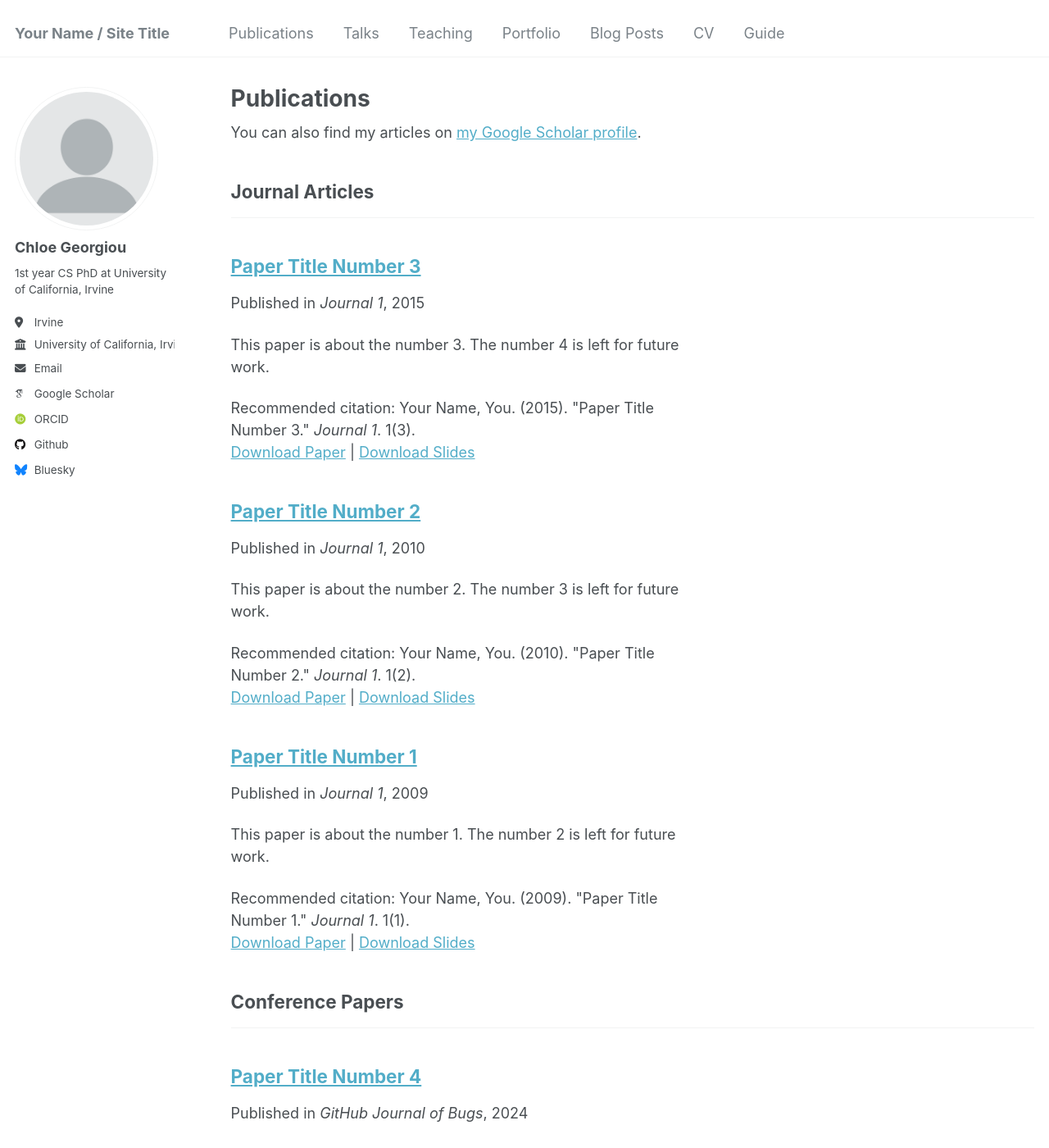
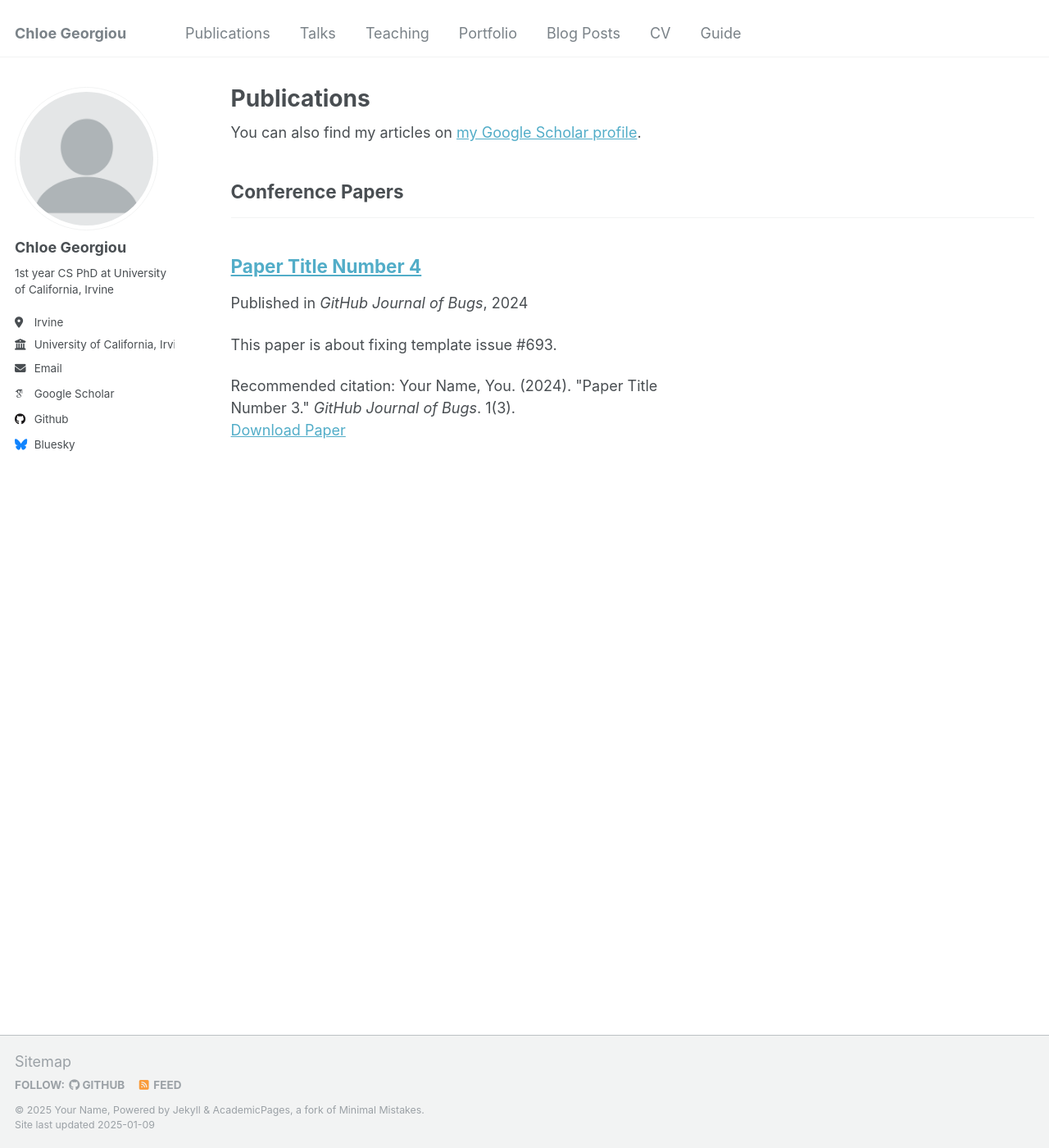
Before and after one commit to chloegeo/chloegeo.github.io, a Jekyll site: the page built from _pages/publications.html, in a window 1280 px wide and 1400 px high. Shown: the whole window at 82% size. Built offline with Jekyll 4.4.1, drawn with Linux system fonts in a browser that asks for light colours; some web fonts are replaced.

Commit message:
Update _config.yml

```diff
--- a/_config.yml
+++ b/_config.yml
@@ -8,11 +8,11 @@
 
 # Basic Site Settings
 locale                   : "en-US"
-title                    : "Your Name / Site Title"
+title                    : "Chloe Georgiou"
 title_separator          : "-"
 name                     : &name "Your Name"
 description              : &description "personal description"
-url                      : https://academicpages.github.io # the base hostname & protocol for your site e.g. "https://[your GitHub username].github.io"
+url                      : https://chloegeo.github.io # the base hostname & protocol for your site e.g. "https://[your GitHub username].github.io"
 baseurl                  : "" # the subpath of your site, e.g. "/blog"
 repository               : "academicpages/academicpages.github.io"
 
@@ -31,14 +31,14 @@ author:
   email            : "cgeorgio@uci.edu"
 
   # Academic websites
-  arxiv            : # URL - Update with the correct link to your profile
+  #arxiv            : # URL - Update with the correct link to your profile
   googlescholar    : "https://scholar.google.com/citations?user=666nvQYAAAAJ&hl=en"
-  impactstory      : # URL
-  orcid            : "http://orcid.org/yourorcidurl"
-  semantic         : # URL
-  pubmed           : #"https://www.ncbi.nlm.nih.gov/pubmed/?term=john+snow"
-  researchgate     : # URL
-  scopus           : # URL
+  #impactstory      : # URL
+  #orcid            : "http://orcid.org/yourorcidurl"
+  #semantic         : # URL
+  #pubmed           : #"https://www.ncbi.nlm.nih.gov/pubmed/?term=john+snow"
+  #researchgate     : # URL
+  #scopus           : # URL
 
   # Repositories and software development
   bitbucket        : # Username - Update with your username on the site
@@ -78,8 +78,8 @@ author:
 publication_category:
   books:
     title: 'Books'
-  manuscripts:
-    title: 'Journal Articles'
+  #manuscripts:
+    #title: 'Journal Articles'
   conferences:
     title: 'Conference Papers'
 
```
